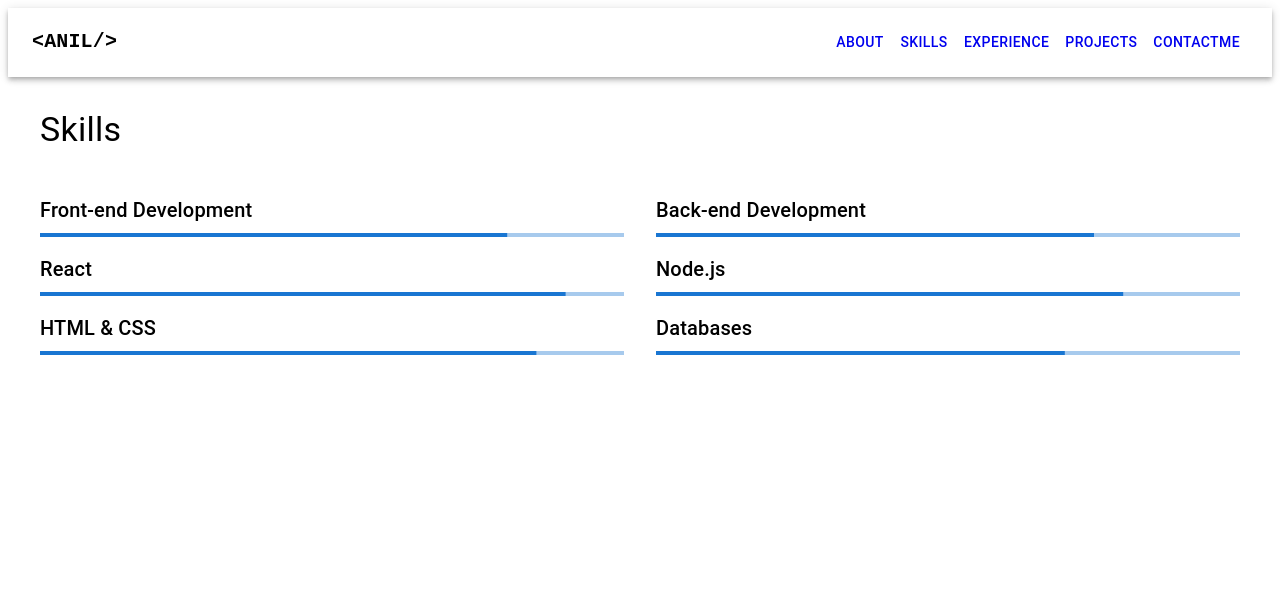
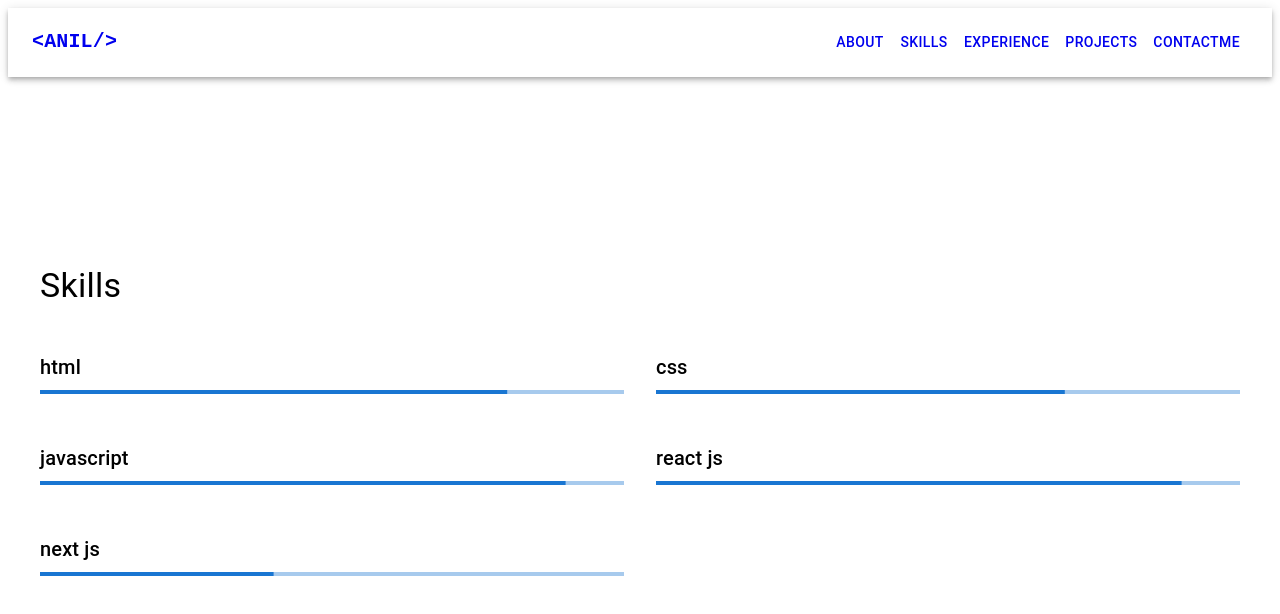
Before and after one commit to anii1429/reactjs-portfolio-website, a React (Create React App) app: page /skills in a window 1280 px wide. Shown: the top 614 px of the page. Built offline with nearby package versions, Linux system fonts and the light colour scheme; a web font is replaced by a local one.

Commit message:
added content

```diff
--- a/src/components/NavBar.jsx
+++ b/src/components/NavBar.jsx
@@ -37,7 +37,6 @@ function NavBar() {
             variant="h6"
             noWrap
             component="a"
-            href="/"
             sx={{
               mr: 2,
               display: { xs: 'none', md: 'flex' },
@@ -48,7 +47,9 @@ function NavBar() {
               textDecoration: 'none',
             }}
           >
-           {`<ANIL/>`}
+            <Link to={"/"} relative="path" style={{ textDecoration: 'none' }}>
+            {`<ANIL/>`}
+             </Link>
           </Typography>
 
           <Box sx={{ flexGrow: 1, display: { xs: 'flex', md: 'none' } }}>
@@ -104,7 +105,9 @@ function NavBar() {
               textDecoration: 'none',
             }}
           >
+             <Link to={"/"} relative="path" style={{ textDecoration: 'none' }}>
             {`<ANIL/>`}
+             </Link>
           </Typography>
           <Box sx={{ flexGrow: 1, display: { xs: 'none', md: 'flex' } }}>
           </Box>
--- a/src/components/ProjectCard.jsx
+++ b/src/components/ProjectCard.jsx
@@ -6,14 +6,14 @@ import CardMedia from '@mui/material/CardMedia';
 import Button from '@mui/material/Button';
 import Typography from '@mui/material/Typography';
 import ".././style.css"
-
+import image from "../data/images/todo.jpg"
 
 const ProjectCard = ({project}) => {
    return (
     <><Card sx={{ maxWidth: 345 }} className="project-card-view">
     <CardMedia
       // sx={{ height: 140 }}
-      image="/static/images/cards/contemplative-reptile.jpg"
+      image={"https://www.google.com/url?sa=i&url=https%3A%2F%2Fponyfoo.com%2Farticles%2Fyou-dont-need-a-todo-app&psig=AOvVaw25mKNzbTnEWesWOWsCJcbR&ust=1682045478464000&source=images&cd=vfe&ved=0CBEQjRxqFwoTCMjjwO65t_4CFQAAAAAdAAAAABAE"}
       title="green iguana"
     />
     <CardContent>
--- a/src/data/aboutme.json
+++ b/src/data/aboutme.json
@@ -1,12 +1,14 @@
 {
     "Personal_info":{
-        "name":"anil chauhan",
+        "name":"Anil Chauhan",
         "phone_no":"+91 7046844243",
         "age":"22",
         "birthdate":"14/03/2001",
         "email":"anilc7089@gmail.com",
         "city_country":" Ahmedabad, India",
-        "gender":"Male"
+        "gender":"Male",
+        "profile":"React JS Developer",
+        "about":" Hi, I'm Anil Chauhan! I am a React JS developer with over 1 year of experience in creating web applications. I am passionate about creating user-friendly interfaces and developing scalable solutions. I have experience working with a variety of technologies including React, Redux, Node.js, git,mui"
     },
     "Social":[
         {
--- a/src/data/skills.json
+++ b/src/data/skills.json
@@ -1,22 +1,22 @@
 [
     {
-        "language":"html",
-        "lavel":""
+        "skill":"html",
+        "level":80
     },
     {
-        "language":"css",
-        "lavel":""
+        "skill":"css",
+        "level":70
     },
     {
-        "language":"javascript",
-        "lavel":""
+        "skill":"javascript",
+        "level":90
     },
     {
-        "language":"react js",
-        "lavel":""
+        "skill":"react js",
+        "level":90
     },
     {
-        "language":"next js",
-        "lavel":""
+        "skill":"next js",
+        "level":40
     }
 ]
--- a/src/pages/About.jsx
+++ b/src/pages/About.jsx
@@ -1,10 +1,11 @@
 import React from 'react';
 import { Box, Grid, Typography } from '@mui/material';
+const aboutMe = require("../data/aboutme.json")
 
 const AboutMe = () => {
   return (
-    <Box sx={{ p: 4, height: '80vh' }}>
-      <Grid container spacing={4} alignItems="center">
+    <Box sx={{ p: 4, height: '80vh', display: 'flex', justifyContent: 'center', alignItems: 'center' }}>
+      <Grid container spacing={4} alignItems="center" justifyContent="center">
         <Grid item xs={12} md={4}>
           <Box sx={{ display: 'flex', justifyContent: 'center' }}>
             <img
@@ -19,19 +20,19 @@ const AboutMe = () => {
         <Grid item xs={12} md={8}>
           <Box sx={{ px: 4 }}>
             <Typography variant="h4" gutterBottom>
-              John Doe
+              {aboutMe.Personal_info.name}
             </Typography>
             <Typography variant="h6" gutterBottom>
-              React JS Developer
+            {aboutMe.Personal_info.profile}
             </Typography>
             <Typography variant="body1" gutterBottom>
-              Hi, I'm John Doe! I am a React JS developer with over 5 years of experience in creating web applications. I am passionate about creating user-friendly interfaces and developing scalable solutions. I have experience working with a variety of technologies including React, Redux, Node.js, MongoDB, and PostgreSQL.
+            {aboutMe.Personal_info.about}
             </Typography>
             <Typography variant="body2" gutterBottom>
-              Location: New York, USA
+              Location: {aboutMe.Personal_info.city_country}
             </Typography>
             <Typography variant="body2" gutterBottom>
-              Email: john.doe@example.com
+              Email: {aboutMe.Personal_info.email}
             </Typography>
           </Box>
         </Grid>
--- a/src/pages/Home.jsx
+++ b/src/pages/Home.jsx
@@ -1,6 +1,7 @@
 import { Button, Grid } from "@mui/material";
 import React, { useState } from "react";
 import Text from "../components/Text";
+import img from "../Assets/man.avif"
 import ".././style.css";
 
 const HomePage = () => {
@@ -50,7 +51,11 @@ const HomePage = () => {
           </Grid>
         </Grid>
         <Grid item xs={8} md={4}>
-          <div className="imagedeveloper"></div>
+          {/* <div className="imagedeveloper"></div> */}
+          <div className="imagedeveloper">
+          <img  className="manImage" src={img} alt="my photo" />
+          <div className="manImageDiv"></div>
+          </div>
         </Grid>
         <Grid item xs={8} md={1}></Grid>
       </Grid>
--- a/src/pages/Projects.jsx
+++ b/src/pages/Projects.jsx
@@ -1,24 +1,27 @@
-import React from 'react'
-import ProjectCard from '../components/ProjectCard'
+import React from 'react';
+import ProjectCard from '../components/ProjectCard';
 import Grid from '@mui/material/Grid';
-const projectdata = require("../data/projects.json")
+import { Box } from '@mui/material';
+const projectdata = require("../data/projects.json");
 
 const Projects = () => {
   return (
-      <div sx={{mx: 'auto', mt: 8}}>
-            <Grid sx={{ flexGrow: 1 }} container spacing={2}>
-             <Grid item xs={12}>
-               <Grid container justifyContent="center" alignItems={"center"} spacing={2}>
-                 {projectdata.map((value,i) => (
-                <Grid key={i} xs={12} md={4} lg={3} item>
-              <ProjectCard project={value}/>
-            </Grid>
-                ))}
-              </Grid>
+    <Box sx={{ p: 4, height: '80vh', display: 'flex', justifyContent: 'center', alignItems: 'center' }}>
+      <Grid
+        container
+        spacing={2}
+        justifyContent="center"
+        alignItems="center"
+        sx={{ height: '100%' }}
+      >
+        {projectdata.map((value, i) => (
+          <Grid key={i} xs={12} md={4} lg={3} item>
+            <ProjectCard project={value} />
+          </Grid>
+        ))}
       </Grid>
-    </Grid>
-      </div>
-  )
-}
+</Box>
+  );
+};
 
-export default Projects
+export default Projects;
--- a/src/pages/Skills.jsx
+++ b/src/pages/Skills.jsx
@@ -1,55 +1,26 @@
 import React from 'react';
 import { Box, Grid, Typography, LinearProgress } from '@mui/material';
+const skillsData = require("../data/skills.json")
 
 const Skills = () => {
   return (
-    <Box sx={{ p: 4 }}>
+    <Box sx={{ p: 4, height: '80vh', display: 'flex', justifyContent: 'center', alignItems: 'center' }}>
       <Grid container spacing={4}>
         <Grid item xs={12}>
           <Typography variant="h4" gutterBottom>
             Skills
           </Typography>
         </Grid>
-        <Grid item xs={12} md={6}>
+        {skillsData.map((obj,i)=>{
+          return <Grid key = {obj.skill} item xs={12} md={6}>
           <Box sx={{ mb: 2 }}>
             <Typography variant="h6" gutterBottom>
-              Front-end Development
+              {obj.skill}
             </Typography>
-            <LinearProgress variant="determinate" value={80} />
-          </Box>
-          <Box sx={{ mb: 2 }}>
-            <Typography variant="h6" gutterBottom>
-              React
-            </Typography>
-            <LinearProgress variant="determinate" value={90} />
-          </Box>
-          <Box sx={{ mb: 2 }}>
-            <Typography variant="h6" gutterBottom>
-              HTML & CSS
-            </Typography>
-            <LinearProgress variant="determinate" value={85} />
+            <LinearProgress variant="determinate" value={obj.level} />
           </Box>
         </Grid>
-        <Grid item xs={12} md={6}>
-          <Box sx={{ mb: 2 }}>
-            <Typography variant="h6" gutterBottom>
-              Back-end Development
-            </Typography>
-            <LinearProgress variant="determinate" value={75} />
-          </Box>
-          <Box sx={{ mb: 2 }}>
-            <Typography variant="h6" gutterBottom>
-              Node.js
-            </Typography>
-            <LinearProgress variant="determinate" value={80} />
-          </Box>
-          <Box sx={{ mb: 2 }}>
-            <Typography variant="h6" gutterBottom>
-              Databases
-            </Typography>
-            <LinearProgress variant="determinate" value={70} />
-          </Box>
-        </Grid>
+        })}
       </Grid>
     </Box>
   );
--- a/src/style.css
+++ b/src/style.css
@@ -206,13 +206,23 @@
   font-weight: 600 !important;
   letter-spacing: 1px !important;
 }
+.manImage{
+  width: 300px;
+  height: 300px;
+  border-radius: 50%;
+}
 .imagedeveloper {
-  margin-top: 50px;
+  display: flex;
+  justify-content: center;
+  width: 100%;
+  height: 80vh;
+  align-items: center;
+  /* margin-top: 50px;
   max-width: 550px;
-  height: 400px;
-  background-image: url(./Assets/Web-designer-1024x821.webp);
-  background-size: cover;
-  background-position: center;
+  height: 400px; */
+  /* background-image: url(./Assets/Web-designer-1024x821.webp); */
+  /* background-size: cover;
+  background-position: center; */
 }
 .socailmediabtn {
   margin-top: 2rem;
@@ -253,11 +263,11 @@
   .nametext {
     font-size: 2.4em !important;
   }
-  .imagedeveloper {
+  /* .imagedeveloper {
     margin-top: 50px;
     max-width: 420px;
     max-height: 400px;
-  }
+  } */
   .socailmediabtn {
     margin-top: 1rem;
   }
```
Also changed, not shown: src/pages/Experience.jsx (+66 -30 lines), src/Assets/man.avif (added).
